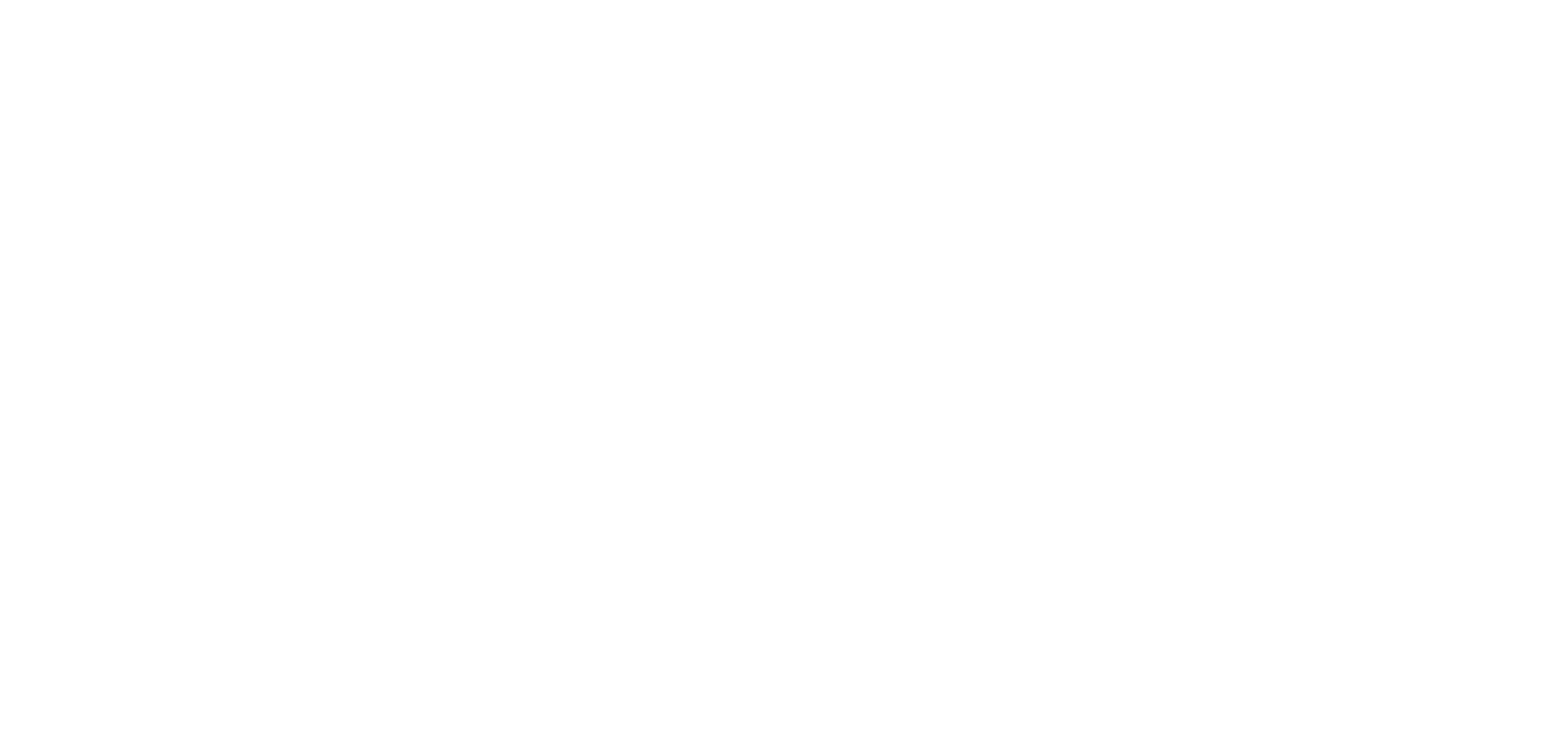
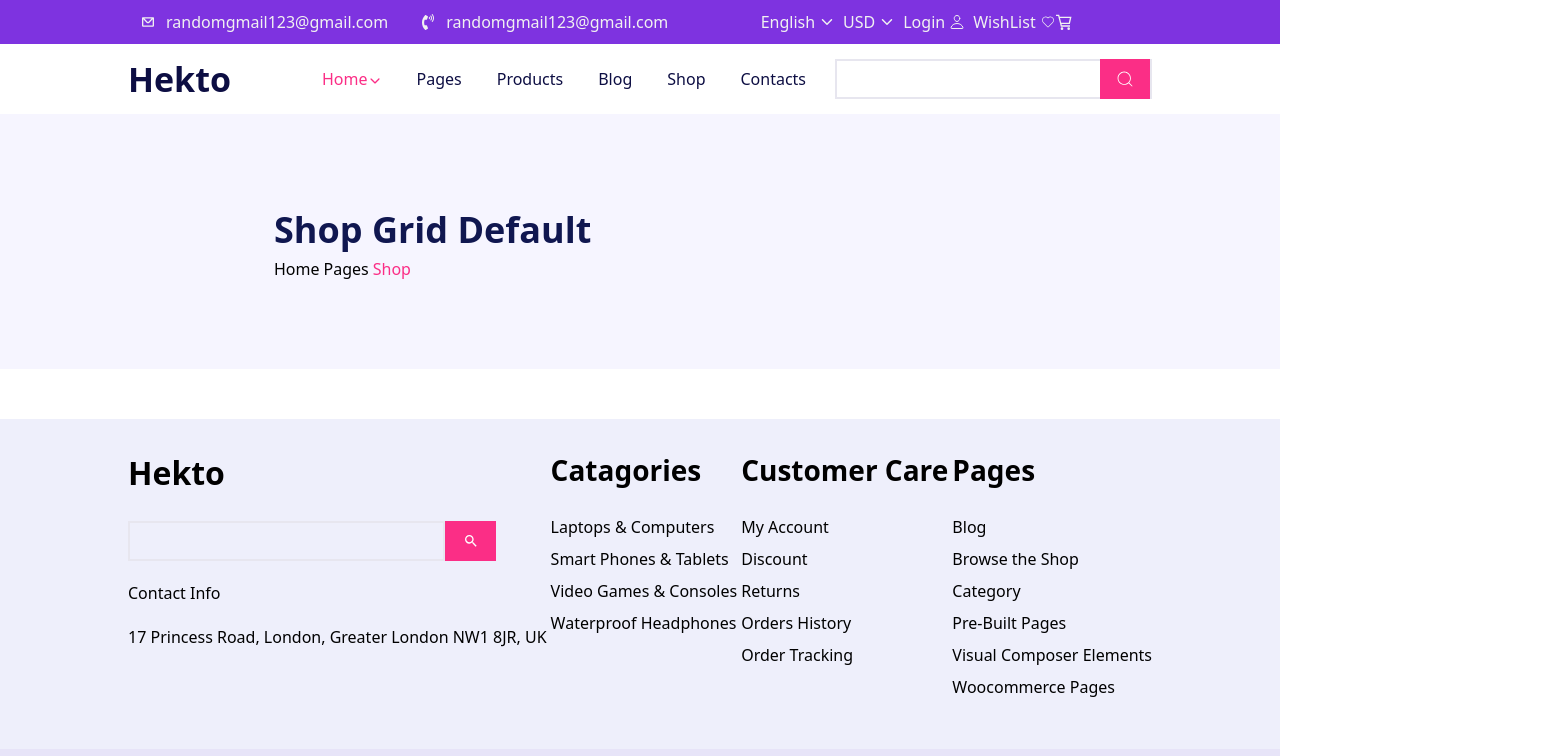
Before and after one commit to Arjunlama2/Chaitra_ecommerce_frontend, a React (Vite) app: page /shop in a window 1280 px wide. Before the commit this address had no page. Shown: the top 756 px of the page, 1554 px wide, since content can reach past the window. Built offline with nearby package versions, Linux system fonts and the light colour scheme.

Commit message:
api intro

```diff
--- a/src/App.jsx
+++ b/src/App.jsx
@@ -1,24 +1,28 @@
-
-
-
-import { Routes, Route } from "react-router"
-import Home from "./pages/home/Home"
-import Login from "./Login"
+import { Routes, Route } from "react-router";
+import Home from "./pages/home/Home";
+import Login from "./Login";
 // import ProductCard from "./components/ProductCard"
-import Products from "./components/landing/Products"
-
-
+import Products from "./components/landing/Products";
+import Layout from "./Layout";
+import Shopping from "./pages/Shopping";
 
 function App() {
   return (
     <Routes>
-    <Route index element={<Home/>}/>
-    <Route path='/card' element={<Products/>}/>
 
-    <Route path="login" element={<Login/>}/>
-    <Route path="signup" element={<div>hi</div>}/>
-  </Routes>
-  )
+      <Route path="login" element={<Login />} />
+      <Route path="/" element={<Layout />}>
+        <Route index element={<Home />} />
+        <Route path="products" element={<Products />} />{" "}
+        <Route path="shop" element={<Shopping />} />{" "}
+        {/* Renders at /about */}
+        {/* <Route path="contact" element={<Contact />} />{" "} */}
+        {/* Renders at /contact */}
+      </Route>
+
+      <Route path="signup" element={<div>hi</div>} />
+    </Routes>
+  );
 }
 
-export default App
+export default App;
--- /dev/null
+++ b/src/Layout.jsx
@@ -0,0 +1,20 @@
+import React from 'react'
+import Header from './components/landing/Header'
+import Home from './pages/home/Home'
+import Footer from './components/landing/Footer'
+import { Outlet } from 'react-router'
+import Navbar from './components/landing/Navbar'
+
+const Layout = () => {
+  return (
+    <>
+    <Header/>
+    <Navbar/>
+    <Outlet/>
+    <Footer/>
+
+    </>
+  )
+}
+
+export default Layout
--- /dev/null
+++ b/src/api.js
@@ -0,0 +1,14 @@
+import axios from "axios"
+
+export const serverUrl = 'https://chaitra-ecommerce-backend.onrender.com/api/v1'
+
+
+// export async function getProducts(){
+//     const response = await axios.get(`${serverUrl}/product`,{
+//         headers:{
+//             'Content-Type':'application/json'
+//         }
+//     }
+//     )
+//     return response.data;
+// }
--- a/src/components/cards/ProductCard.jsx
+++ b/src/components/cards/ProductCard.jsx
@@ -32,7 +32,7 @@ const ProductCard = ({product}) => {
             <div className="w-[14px] h-[4px] bg-[#00009D] rounded-[10px] group-hover:bg-[#FFEAC1]" />
           </div>
           <p className="text-[#151875]  text-[14px] ">Code - Y523201</p>
-          <p className="text-[#151875]  text-[14px] ">$42.00</p>
+          <p className="text-[#151875]  text-[14px] ">{product.price}</p>
         </div>
       </div>
 
--- /dev/null
+++ b/src/components/landing/Footer.jsx
@@ -0,0 +1,70 @@
+import React from "react";
+import { MdSearch } from "react-icons/md";
+
+function Footer() {
+  return (
+    <div className="flex flex-col justify-center items-center bg-[#EEEFFB]  mt-[50px]">
+
+      <div className="flex bg-[#EEEFFB] w-[80%] h-[300px] mt-[30px] items-center justify-between">
+
+        <div className="flex flex-col h-[300px] gap-6">
+          <p className="text-[32px] font-[700]">Hekto</p>
+          <div className="flex flex-col gap-5">
+
+            <div className="flex items-center">
+                      <input type="search" className="border-[#E7E6EF] border-[2px] h-10 w-[317px]" />
+                      <button className=" flex justify-center items-center font-[800] bg-[#FB2E86] h-[40px] w-[51px] text-white"><MdSearch /></button>
+                    </div>
+            <p>Contact Info</p>
+            <p>17 Princess Road, London, Greater London NW1 8JR, UK</p>
+          </div>
+        </div>
+
+        <div className="flex flex-col h-[300px] gap-6">
+            <p className="text-[28px] font-[700]">Catagories</p>
+            <div className="flex flex-col gap-2">
+
+            <p>Laptops & Computers</p>
+            <p>Smart Phones & Tablets</p>
+            <p>Video Games & Consoles</p>
+            <p>Waterproof Headphones</p>
+            </div>
+        </div>
+
+        <div className="flex flex-col h-[300px] gap-6">
+            <p className="text-[28px] font-[700]">Customer Care</p>
+            <div className="flex flex-col gap-2">
+
+
+            <p>My Account</p>
+            <p>Discount</p>
+            <p>Returns</p>
+            <p>Orders History</p>
+            <p>Order Tracking</p>
+            </div>
+
+        </div>
+
+        <div className="flex flex-col h-[300px] gap-6">
+            <p className="text-[28px] font-[700]" >Pages</p>
+            <div className="flex flex-col gap-2">
+
+            <p>Blog</p>
+            <p>Browse the Shop</p>
+            <p>Category</p>
+            <p>Pre-Built Pages</p>
+            <p>Visual Composer Elements</p>
+            <p>Woocommerce Pages</p>
+            </div>
+        </div>
+      </div>
+
+
+      <div className="flex justify-center w-full items-center bg-[#E7E4F8] text-[#9DA0AE] h-[40px]">
+        <p>©Webecy - All Rights Reserved</p>
+      </div>
+    </div>
+  );
+}
+
+export default Footer;
--- /dev/null
+++ b/src/components/landing/Newletter.jsx
@@ -0,0 +1,20 @@
+import React from 'react'
+
+const Newsletter = () => {
+  return (
+    <div className='flex flex-col items-center justify-center mt-20'>
+    <div className='flex items-center justify-center w-full h-[462px] relative'>
+        <img src='/images/bgimg.jpg' className='w-full h-[400px] object-cover' alt='background'/>
+      <div className='absolute flex flex-col items-center justify-center gap-8 w-[550px]'>
+        <p className='text-[32px] text-[#151875] font-[700] text-center mt-20'>
+            Get Leatest Update By Subscribe Our Newsletter
+        </p>
+        <button className='bg-[#FB2E86] rounded-[2px] text-white text-[14px] py-2 w-[100px]'>Shop Now</button>
+        </div>
+    </div>
+    <img src='/images/banner.png' className='w-[700px] py-10' alt='banner'/>
+    </div>
+  )
+}
+
+export default Newsletter
--- a/src/components/landing/Products.jsx
+++ b/src/components/landing/Products.jsx
@@ -1,15 +1,20 @@
 import React from 'react'
 import { productDetails } from '../../data/productData'
 import ProductCard from '../cards/ProductCard'
+import useFetch from '../../hooks/useFetch'
 
 const Products = () => {
+
+
+
+  const {data} = useFetch("product")
+  console.log(data,"this is products")
   return (
     <div className='w-full flex flex-col mt-18 py-8'>
 
     <div className='w-full flex justify-center gap-[30px] mx-auto'>
-        {productDetails.map((product,index)=>(
+        {data.map((product,index)=>(
             <ProductCard key={index} product={product}/>
-
         ))}
     </div>
     <div className='w-full mt-[53px] flex gap-1 justify-center '>{[1,2,3].map((_,index)=>(
--- /dev/null
+++ b/src/components/reusable/HeroNav.jsx
@@ -0,0 +1,27 @@
+import React from 'react'
+
+const HeroNav = () => {
+  return (
+    <div className='w-full h-[255px] bg-[#F6F5FF] '>
+        <div className='w-full h-full  flex flex-col justify-center ml-[274px]'>
+            <p className='text-[36px] font-[700] text-[#101750]'>Shop Grid Default</p>
+            <div className='flex gap-1'>
+
+            <p>
+                Home
+            </p>
+
+            <p>
+                Pages
+            </p>
+
+            <p className='text-[#FB2E86]'>
+                Shop
+            </p>
+            </div>
+        </div>
+    </div>
+  )
+}
+
+export default HeroNav
--- /dev/null
+++ b/src/hooks/useFetch.js
@@ -0,0 +1,40 @@
+import React, { useState, useEffect } from 'react';
+import { serverUrl } from '../api';
+// import { BASE_URL } from '../../constants'; // Assuming BASE_URL is defined here
+
+const useFetch = (endpoint) => {
+
+    const [data, setData] = useState(null);
+    const [loading, setLoading] = useState(true);
+    const [error, setError] = useState(null);
+
+    useEffect(() => {
+        const fetchData = async () => {
+            setLoading(true);
+            setError(null); // Clear previous errors
+            try {
+                const response = await fetch(`${serverUrl}/${endpoint}`);
+                if (!response.ok) {
+                    throw new Error(`HTTP error! status: ${response.status}`);
+                }
+                const result = await response.json();
+                setData(result.todos?result.todos:result);
+            } catch (err) {
+                setError(err);
+            } finally {
+                setLoading(false);
+            }
+        };
+
+        if (endpoint) { // Only fetch if endpoint is provided
+            fetchData();
+        } else {
+            setLoading(false); // If no endpoint, no loading needed
+        }
+
+    }, [endpoint]); // Re-run effect if endpoint changes
+
+    return { data, loading, error };
+};
+
+export default useFetch;
--- /dev/null
+++ b/src/pages/Shopping.jsx
@@ -0,0 +1,14 @@
+import React from 'react'
+import HeroNav from '../components/reusable/heroNav'
+
+const Shopping = () => {
+  return (
+    <>
+    <div><HeroNav/></div>
+
+    <div></div>
+    </>
+  )
+}
+
+export default Shopping
--- a/src/pages/home/Home.jsx
+++ b/src/pages/home/Home.jsx
@@ -8,12 +8,11 @@ import Offer from '../../components/landing/Offer'
 import Unique from '../../components/landing/Unique'
 import Trending from '../../components/landing/Trending'
 import Discount from '../../components/landing/Discount'
+import Newsletter from '../../components/landing/NewLetter'
 
 function Home() {
   return (
     <>
-    <Header/>
-    <Navbar/>
     <Hero/>
     <Products/>
     <LatestProducts/>
@@ -21,6 +20,7 @@ function Home() {
     <Unique/>
     <Trending/>
     <Discount/>
+    <Newsletter/>
 
     </>
   )
```
Also changed, not shown: public/images/banner.png (added), public/images/bgimg.jpg (added).
